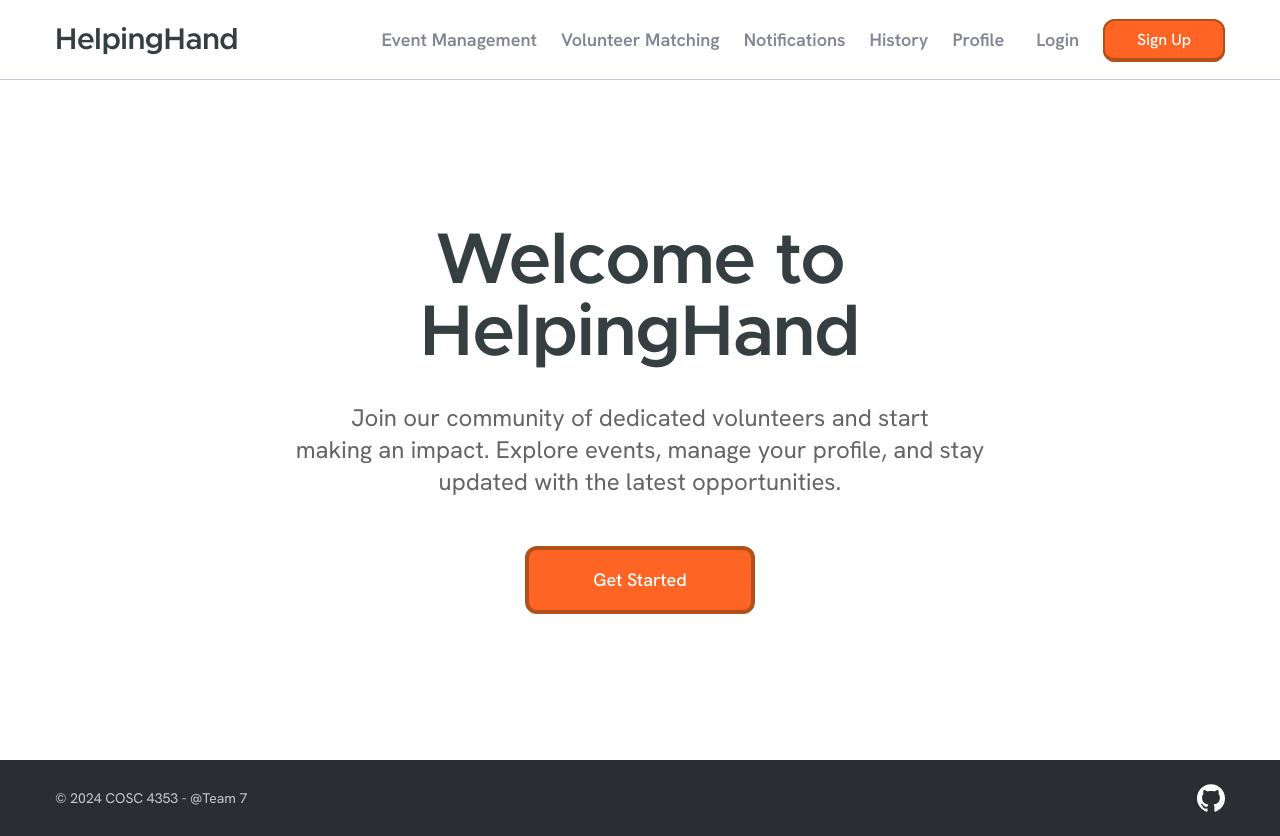
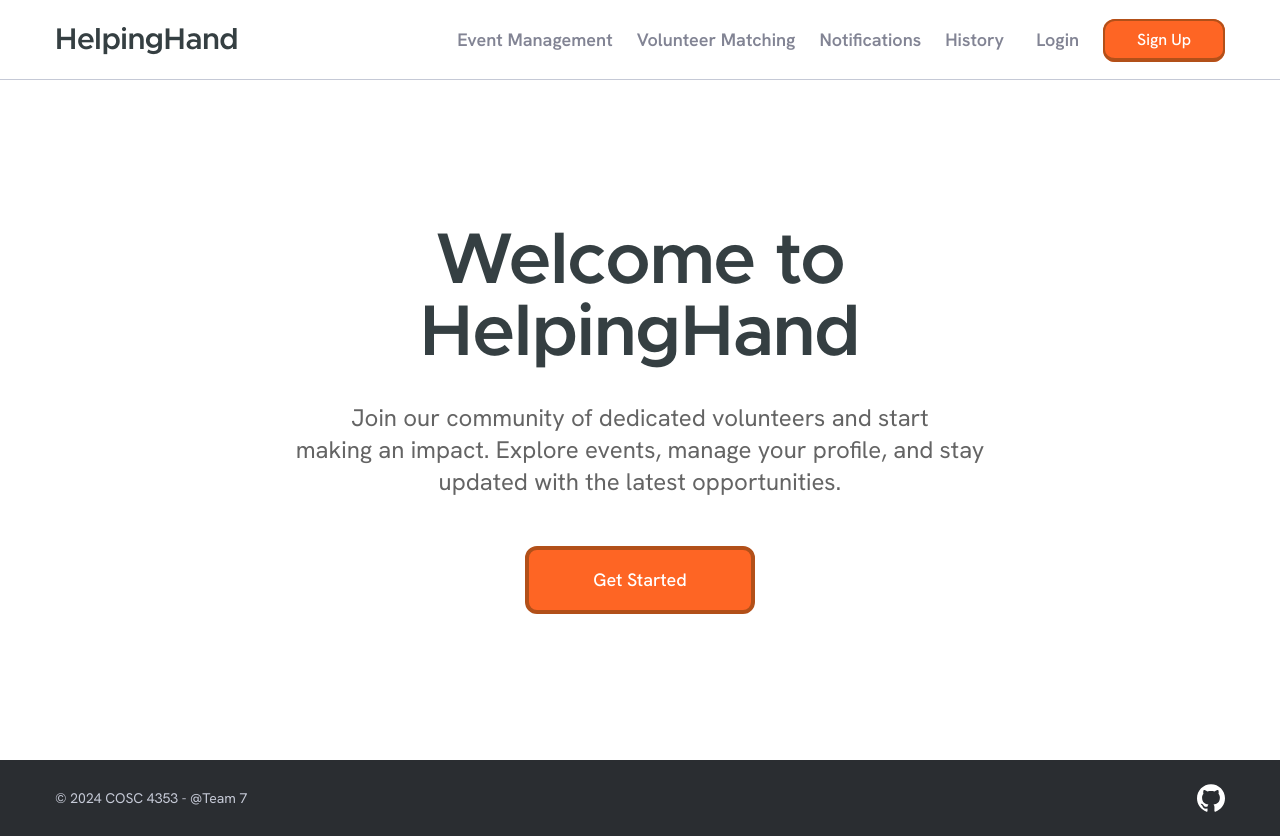
Before and after one commit to richerduong/helpinghand, a Next.js app: page / in a window 1280 px wide. Built offline with nearby package versions, Linux system fonts and the light colour scheme.

Commit message:
fix: remove profile link from navbar

```diff
--- a/components/Navbar.tsx
+++ b/components/Navbar.tsx
@@ -115,22 +115,6 @@ export default function Navbar() {
                       </Link>
                     </NavigationMenu.Link>
                   </NavigationMenu.Item>
-                  <NavigationMenu.Item>
-                    <NavigationMenu.Link asChild>
-                      <Link
-                        href="/profile"
-                        className={clsx(
-                          'text-lg font-semibold hover:text-orange py-4',
-                          {
-                            'text-orange border-b-4 border-orange': path === '/profile',
-                            'text-navbar-text hover:text-orange': path !== '/profile',
-                          }
-                        )}
-                      >
-                        Profile
-                      </Link>
-                    </NavigationMenu.Link>
-                  </NavigationMenu.Item>
                 </div>
                 <NavigationMenu.Item>
                   <NavigationMenu.Link asChild>
```
